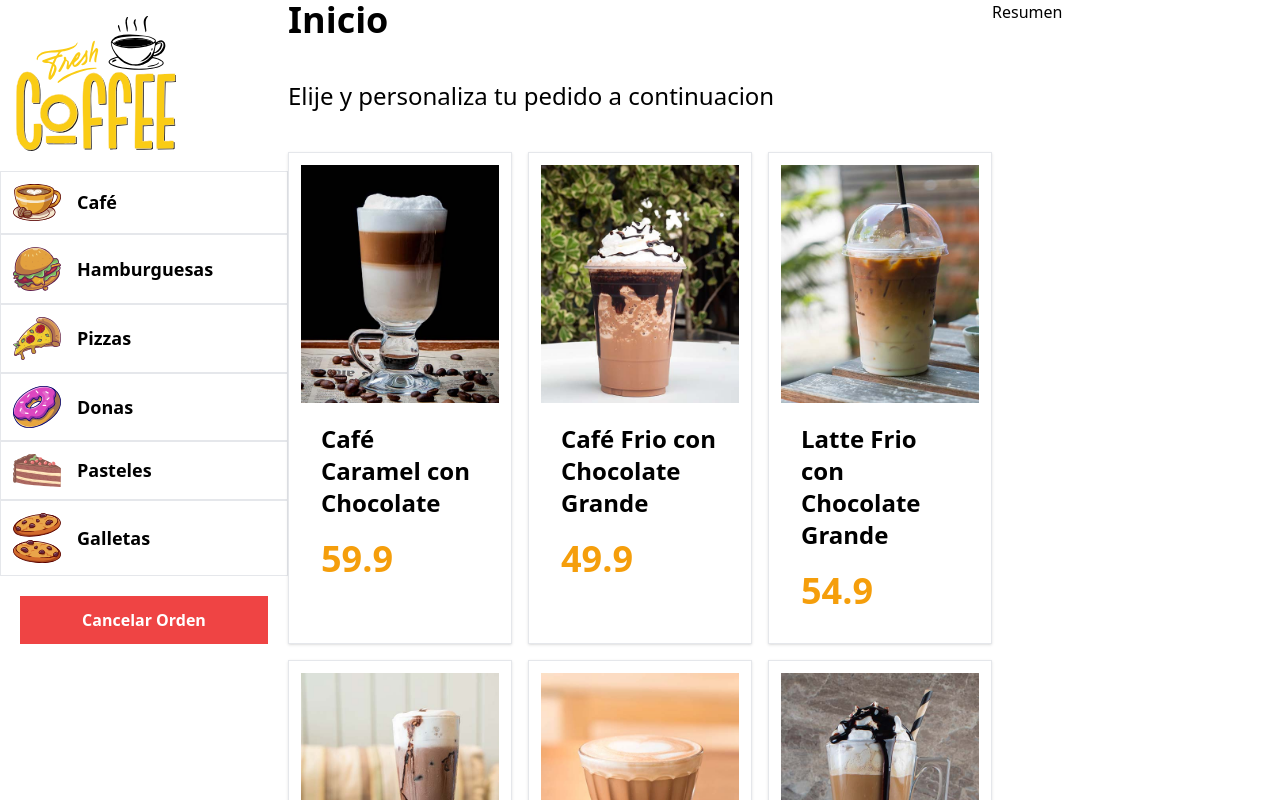
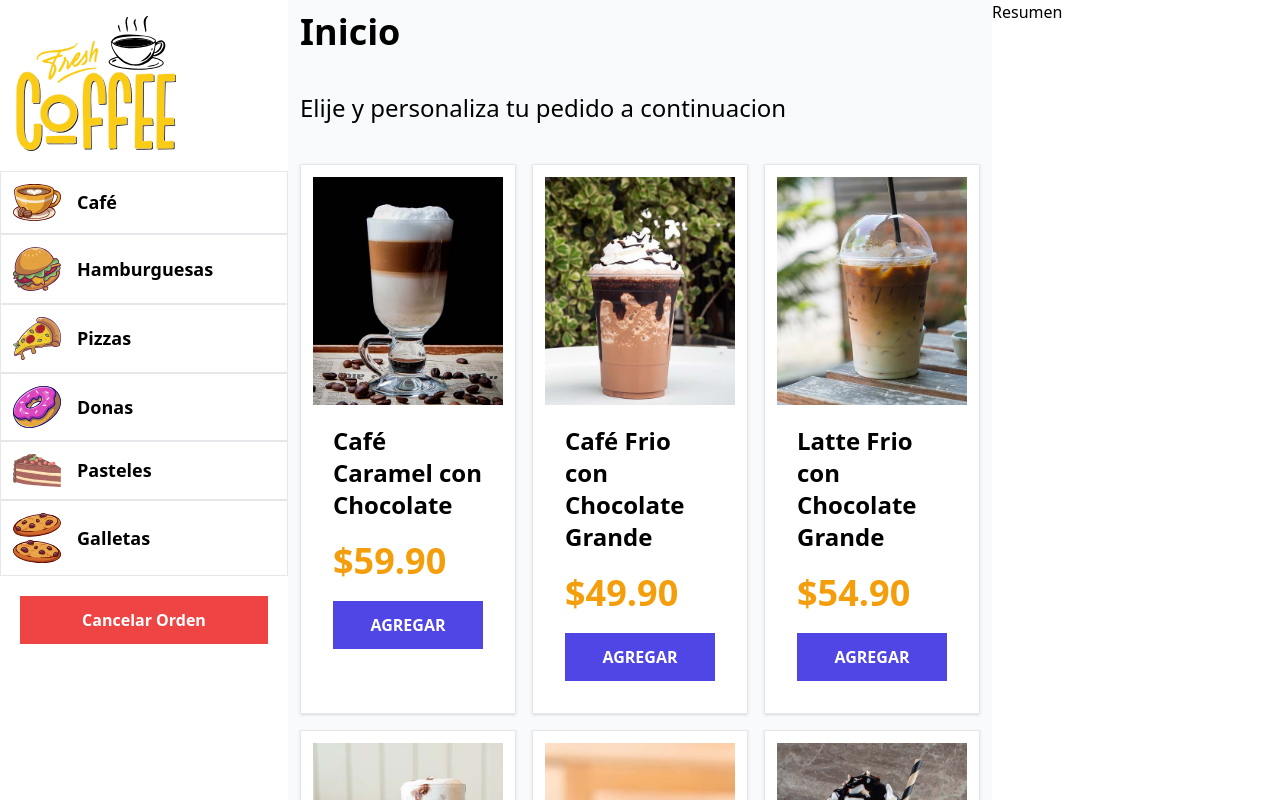
Before and after one commit to cuauhvip07/cursolaravel, a React (Vite) app in the folder react-quiosco/: page / in a window 1280 px wide. Shown: the top 800 px of the page. Built offline with nearby package versions, Linux system fonts and the light colour scheme.

Commit message:
Formatear el dinero
Se crea una funcion para poder formatear las cantidades de dinero sin necesidad de ocupar el signo $

```diff
--- /dev/null
+++ b/react-quiosco/src/helpers/index.js
@@ -0,0 +1,6 @@
+export const formatearDinero = cantidad => {
+    return cantidad.toLocaleString('en-US',{
+        style: 'currency',
+        currency: 'USD'
+    })
+}
--- a/react-quiosco/src/layouts/Layout.jsx
+++ b/react-quiosco/src/layouts/Layout.jsx
@@ -8,7 +8,7 @@
   return (
     <div className='md:flex'>
       <Sidebar />
-      <main className=' flex-1'>
+      <main className=' flex-1 h-screen overflow-auto bg-gray-50 p-3'>
         {/* Pasamos el COMPONENTE para que podamos poner elementos hijos  */}
         <Outlet />
       </main>
--- a/react-quiosco/src/layouts/components/Producto.jsx
+++ b/react-quiosco/src/layouts/components/Producto.jsx
@@ -1,10 +1,11 @@
-
+import { formatearDinero } from "../../helpers"
 
 
 export default function Producto({producto}) {
+
     const {nombre,imagen,precio} = producto
+
   return (
-
     <div className=" border p-3 shadow bg-white">
         <img
             src={`/img/${imagen}.jpg`}
@@ -13,7 +14,13 @@
         />
         <div className=" p-5">
             <h3 className=" text-2xl font-bold">{nombre}</h3>
-            <p className=" mt-5 font-black text-4xl text-amber-500">{precio}</p>
+            {/* para formatear el dinero se utiliza un helper de la carperta para que aparezca el signo de $  */}
+            <p className=" mt-5 font-black text-4xl text-amber-500">
+              {formatearDinero(precio)}
+            </p>
+            <button
+              type="button"
+              className="bg-indigo-600 hover:bg-indigo-800 text-white w-full mt-5 p-3 uppercase font-bold">Agregar</button>
         </div>
 
     </div>
```
